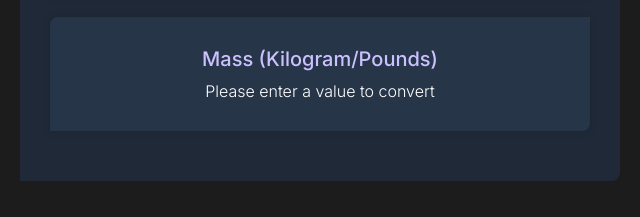
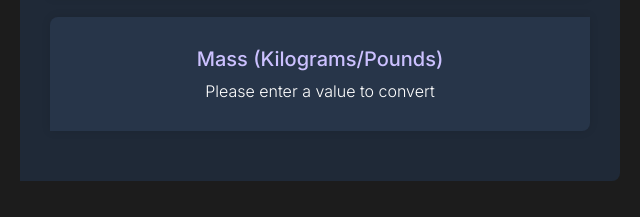
Before and after one commit to raaaton/Unit-Converter, a plain HTML site: page index.html in a window 1280 px wide. Shown: the part 626-843 px from the top of the page, 320-960 px from the left. Drawn offline with Linux system fonts and the light colour scheme.

Commit message:
Update index.html

```diff
--- a/index.html
+++ b/index.html
@@ -32,7 +32,7 @@
                 </p>
             </div>
             <div class="card">
-                <h2>Mass (Kilogram/Pounds)</h2>
+                <h2>Mass (Kilograms/Pounds)</h2>
                 <p id="mass-result-el">
                     <!-- Result will be automaticaly generated here -->
                      Please enter a value to convert
```
